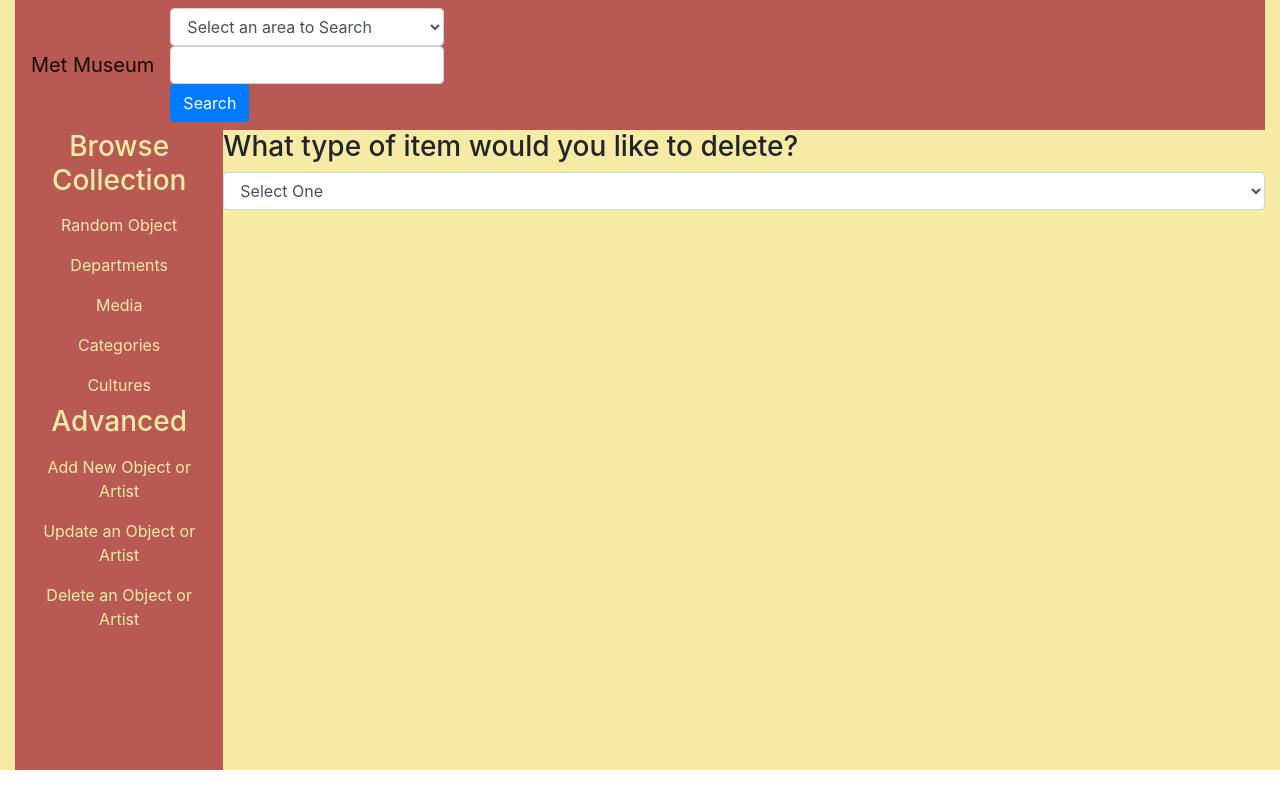
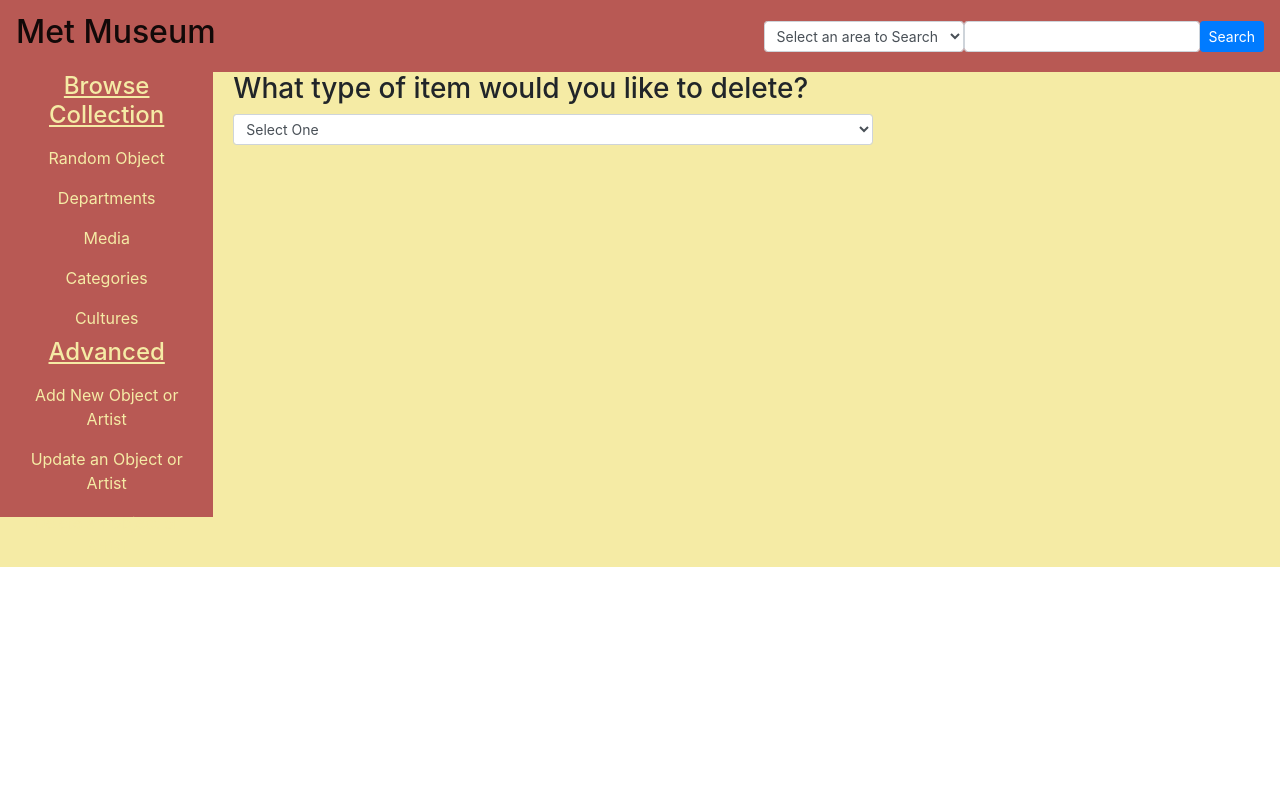
Before and after one commit to michael1visser/explore-met-museum, a React (Create React App) app: page /delete in a window 1280 px wide. Built offline with nearby package versions, Linux system fonts and the light colour scheme.

Commit message:
adding styles

```diff
--- a/src/App.css
+++ b/src/App.css
@@ -1,12 +1,9 @@
 .App {
   text-align: center;
+  height: 100vh;
 
 }
 
-.App-logo {
-  height: 40vmin;
-  pointer-events: none;
-}
 
 @media (prefers-reduced-motion: no-preference) {
   .App-logo {
@@ -16,7 +13,7 @@
 
 .App-header {
   background-color: #ffffff;
-  height: 20vh;
+  height: 20%;
   display: flex;
   flex-direction: column;
   align-items: center;
@@ -44,7 +41,7 @@
 .nav {
 
   padding-top: 0px;
-  height: 80vh;
+  height: 90%;
 }
 
 .nav-item {
--- a/src/App.js
+++ b/src/App.js
@@ -3,7 +3,7 @@
 import 'bootstrap/dist/css/bootstrap.min.css'
 import {Container, Row, Col} from 'react-bootstrap'
 
-import TopNav from './Components/Navbar'
+import Navbar from './Components/Navbar'
 import Sidebar from './Components/Sidebar'
 import Object from './Components/Object'
 import Home from './Components/Home'
@@ -81,16 +81,17 @@
 
   render(routerProps) {
   return (
-    <Container fluid >
+    <Container fluid style={{ padding: 0 }} >
 
       <Row noGutters className="row-bottom-margin">
-        <Col row-bottom-margin >
-          <TopNav dropdownSelection={this.setDropdown} sendInput={this.setFormSelection} />
+        <Col row-bottom-margin="true" >
+          <Navbar dropdownSelection={this.setDropdown} sendInput={this.setFormSelection} />
         </Col>
       </Row>
-      <Row noGutters>
+      <Row noGutters >
         <Col xs="2" >
-        <Sidebar selectList={this.selectList} setId={this.fetchRandomId} />
+        <Sidebar selectList={this.selectList} setId={this.fetchRandomId}
+        />
         </Col>
         <Col >
           <Route path="/"
--- a/src/Components/ArtistForm.js
+++ b/src/Components/ArtistForm.js
@@ -12,15 +12,15 @@
 
     setType = () =>{
         if (this.props.method === "POST"){
-            return <h3>Please enter the details of the item to add?</h3>
+            return <h4>Please enter the details of the item to add?</h4>
         }
         if (this.props.method === "PUT"){
-            return (<div> <h3>Please enter the details of the item to update?</h3>
+            return (<div> <h4>Please enter the details of the item to update?</h4>
             <Form.Control type="input" placeholder="ID (required)" name="_id" onChange={this.inputChange} />
             </div>)
         }
         if (this.props.method === "DELETE"){
-            return (<div> <h3>Please enter the ID of the item to delete?</h3>
+            return (<div> <h4>Please enter the ID of the item to delete?</h4>
             <Form.Control type="input" placeholder="ID (required)" name="_id" onChange={this.inputChange} />
             </div>)
         }
@@ -30,12 +30,12 @@
     setForm = () => {
         if (this.props.method !== "DELETE"){
             return ( <div>
-                <Form.Control type="input" placeholder="Name" name="name" onChange={this.inputChange} />
-                <Form.Control type="input" placeholder="Gender" name="gender" onChange={this.inputChange} />
-                <Form.Control type="input" placeholder="Nationality" name="nationality" onChange={this.inputChange} />
-                <Form.Control type="input" placeholder="Birth Date" name="birthDate" onChange={this.inputChange} />
-                <Form.Control type="input" placeholder="Death Date" name="deathDate" onChange={this.inputChange} />
-                <Form.Control type="input" placeholder="Bio" name="bio" onChange={this.inputChange} />
+                <Form.Control size="sm" type="input" placeholder="Name" name="name" onChange={this.inputChange} />
+                <Form.Control size="sm" type="input" placeholder="Gender" name="gender" onChange={this.inputChange} />
+                <Form.Control size="sm" type="input" placeholder="Nationality" name="nationality" onChange={this.inputChange} />
+                <Form.Control size="sm" type="input" placeholder="Birth Date" name="birthDate" onChange={this.inputChange} />
+                <Form.Control size="sm" type="input" placeholder="Death Date" name="deathDate" onChange={this.inputChange} />
+                <Form.Control size="sm" type="input" placeholder="Bio" name="bio" onChange={this.inputChange} />
             </div>)
         }
     }
--- a/src/Components/Navbar.js
+++ b/src/Components/Navbar.js
@@ -9,7 +9,7 @@
 
 
     return(
-            <Navbar>
+            <Navbar className="justify-content-between">
                 <style type="text/css">
                     {`
                     .navbar {
@@ -18,7 +18,7 @@
                     }
                     `}
                 </style>
-                <Navbar.Brand>Met Museum</Navbar.Brand>
+                <Navbar.Brand><h2>Met Museum</h2></Navbar.Brand>
 
                 <SearchForm sendInput={props.sendInput}/>
 
--- a/src/Components/Object.js
+++ b/src/Components/Object.js
@@ -90,7 +90,7 @@
             }
             })
             if(this.state.artistReady === true) {
-            return( <div>
+            return( <div >
                 {this.state.artistGender !== "" ? <p>Gender: {this.state.artistGender}</p> : null}
                 {this.state.artistNationality !== "" ?<p>Nationality: {this.state.artistNationality}</p> : null}
                 {this.state.artistBirthDate !== "" || this.state.artistBirthDate !== null ? <p>DOB: {this.state.artistBirthDate}</p> : null}
@@ -127,7 +127,7 @@
     render() {
         if (this.state.ready == true){
             return (
-                <Container className="justify-content-center">
+                <Container className="justify-content-center" style={{marginTop: 20, height: "90vh", overflow: "scroll"}}>
                     <Row className="justify-content-center">
                         <Col>
                             <Row className="justify-content-center">
--- a/src/Components/SearchForm.js
+++ b/src/Components/SearchForm.js
@@ -33,8 +33,8 @@
     }
     render() {
         return (
-            <Form onSubmit={this.submitForm}>
-                <Form.Control as="select" title="Select an area to search" id="basic-nav-dropdown" onChange={this.dropdownChange}>
+            <Form inline onSubmit={this.submitForm}>
+                <Form.Control size="sm" as="select" title="Select an area to search" id="basic-nav-dropdown" onChange={this.dropdownChange}>
                     <option>Select an area to Search</option>
                     <option value="id">Object ID</option>
                     <option value="department">Departments</option>
@@ -42,8 +42,8 @@
                     <option value="category">Categories</option>
                     <option value="culture">Cultures</option>
                 </Form.Control>
-                <Form.Control type="input" onChange={this.inputChange} />
-                <Button type="submit" >Search</Button>
+                <Form.Control size="sm" type="input" onChange={this.inputChange} />
+                <Button size="sm" type="submit" >Search</Button>
             </Form>
         )
     }
--- a/src/Components/Sidebar.js
+++ b/src/Components/Sidebar.js
@@ -4,7 +4,7 @@
 
 function Sidebar(props) {
     return (
-        <Nav>
+        <Nav style={{ paddingLeft: 10, paddingRight: 10 }}>
             <style type="text/css">
                     {`
                     .nav {
@@ -14,7 +14,7 @@
                     `}
                 </style>
             <Nav.Item>
-                <h3>Browse Collection</h3>
+                <h4 style={{ textDecoration: "underline" }}>Browse Collection</h4>
 
                 <Nav.Link as={Link} to="/objects/random" onClick={() => props.setId()}>Random Object</Nav.Link>
                 <Nav.Link as={Link} to="/objects/department/list" onClick={() => props.selectList("department")}>Departments</Nav.Link>
@@ -22,7 +22,7 @@
                 <Nav.Link as={Link} to="/objects/category/list" onClick={() => props.selectList("category")}>Categories</Nav.Link>
                 <Nav.Link as={Link} to="/objects/culture/list" onClick={() => props.selectList("culture")}>Cultures</Nav.Link>
 
-                <h3>Advanced</h3>
+                <h4 style={{ textDecoration: "underline" }}>Advanced</h4>
                 <Nav.Link as={Link} to="/new/" /* onClick={() => props.setId()} */>Add New Object or Artist</Nav.Link>
                 <Nav.Link as={Link} to="/update" /* onClick={() => props.setId()} */>Update an Object or Artist</Nav.Link>
                 <Nav.Link as={Link} to="/delete" /* onClick={() => props.setId()} */>Delete an Object or Artist</Nav.Link>
--- a/src/Components/SubmissionForm.js
+++ b/src/Components/SubmissionForm.js
@@ -116,10 +116,10 @@
 
     render() {
         if (this.state.success !== true){
-        return (<div>
+        return (<div style={{ width: "60%", marginLeft: 20}}>
             {this.formType()}
             <Form>
-                <Form.Control as="select" id="basic-nav-dropdown" name="type" onChange={this.setFormType}>
+                <Form.Control size="sm" as="select" id="basic-nav-dropdown" name="type" onChange={this.setFormType}>
                     <option>Select One</option>
                     <option value="objects">Object</option>
                     <option value="artists">Artist</option>
```
Also changed, not shown: src/Components/ObjectForm.js (+22 -22 lines).
